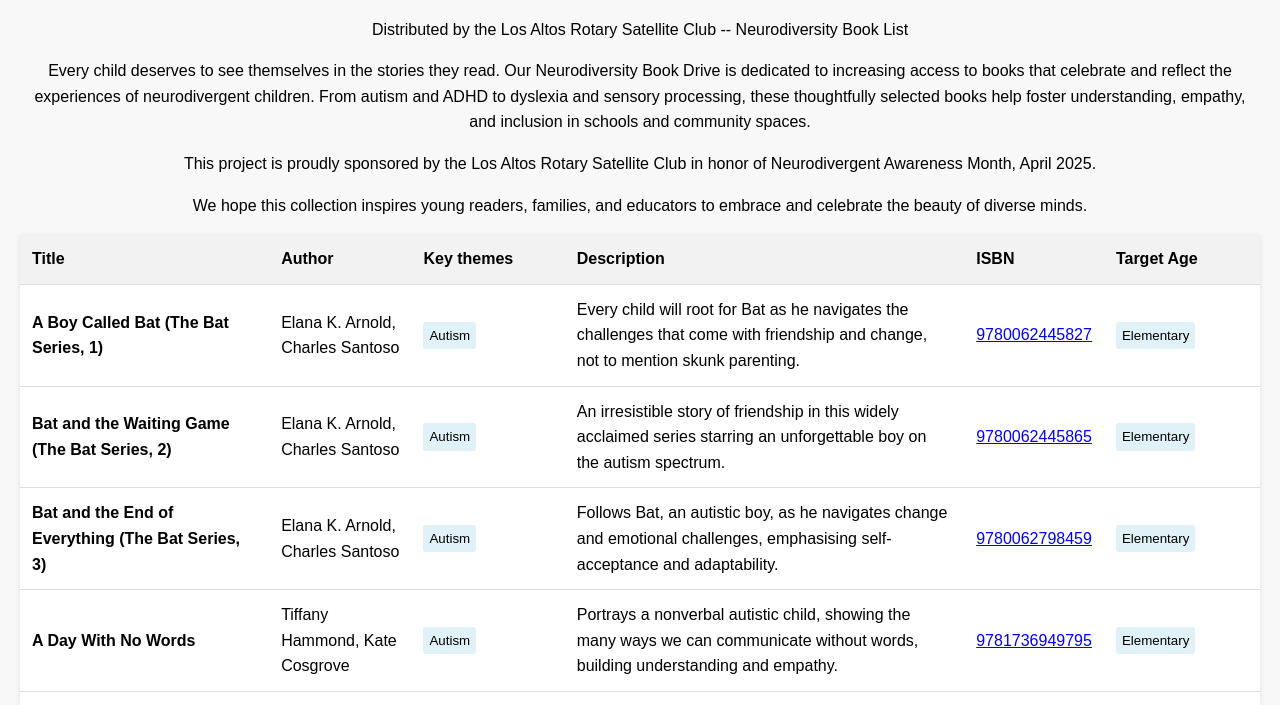
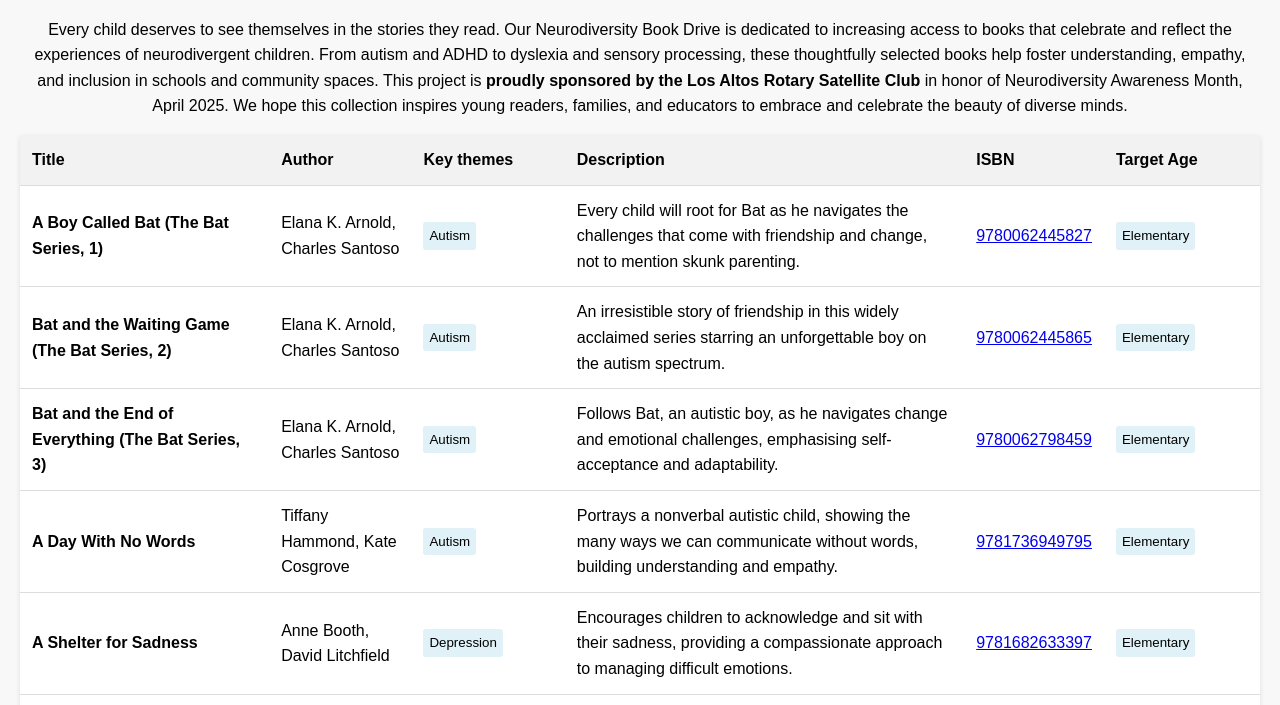
Before and after one commit to larc-ndbl/larc-ndbl.github.io, a plain HTML site: page index.html in a window 1280 px wide. Shown: the part 76-781 px from the top of the page. Drawn offline with Linux system fonts and the light colour scheme.

Commit message:
Update index.html
Minor edit to paragraphs

```diff
--- a/index.html
+++ b/index.html
@@ -11,15 +11,13 @@
 </head>
 <body>
   <h1>Welcome to Our Neurodiversity Book Collection!</h1>
-  <p>Distributed by the Los Altos Rotary Satellite Club -- Neurodiversity Book List</p>
   <p>Every child deserves to see themselves in the stories they read.
     Our Neurodiversity Book Drive is dedicated to increasing access to books that celebrate
     and reflect the experiences of neurodivergent children. From autism and ADHD to dyslexia
     and sensory processing, these thoughtfully selected books help foster understanding, empathy,
-    and inclusion in schools and community spaces.</p>
-  <p>This project is proudly sponsored by the Los Altos Rotary Satellite Club in honor of
-    Neurodivergent Awareness Month, April 2025.</p>
-  <p>We hope this collection inspires young readers, families, and educators to embrace and
+    and inclusion in schools and community spaces. This project is <b>proudly sponsored by the
+    Los Altos Rotary Satellite Club</b> in honor of Neurodiversity Awareness Month, April 2025.
+    We hope this collection inspires young readers, families, and educators to embrace and
     celebrate the beauty of diverse minds.</p>
 <table>
     <thead>
```
